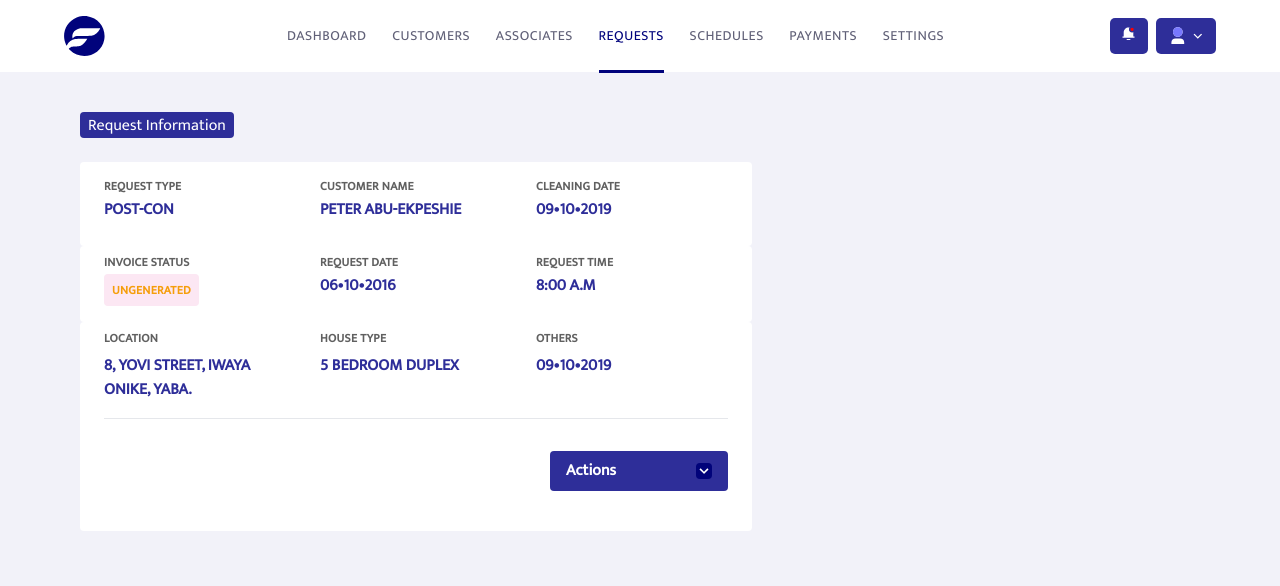
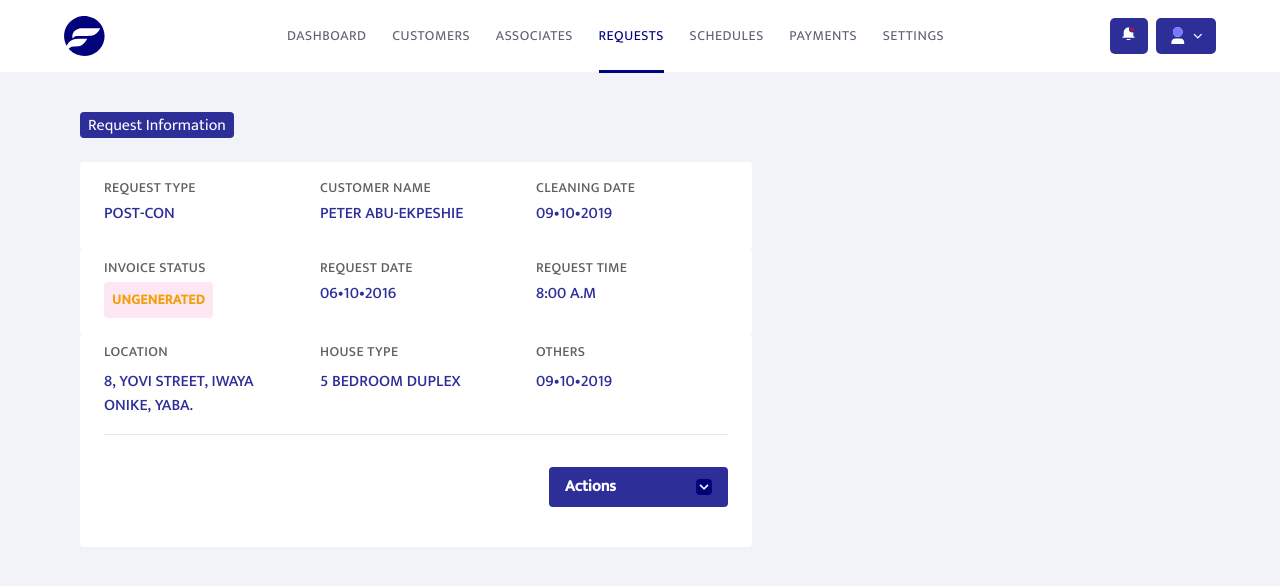
Before and after one commit to jidegithub/fyre, a React (Create React App) app: page / in a window 1280 px wide. Shown: the top 586 px of the page. Built offline with nearby package versions, Linux system fonts and the light colour scheme.

Commit message:
update: update form labels/card font

```diff
--- a/public/index.html
+++ b/public/index.html
@@ -25,7 +25,7 @@
       Learn how to configure a non-root public URL by running `npm run build`.
     -->
     <link rel="preconnect" href="https://fonts.gstatic.com">
-    <link href="https://fonts.googleapis.com/css2?family=Mukta:wght@200;300;400&display=swap" rel="stylesheet">
+    <link href="https://fonts.googleapis.com/css2?family=Mukta:wght@200;300;400;500&display=swap" rel="stylesheet">
     <title>Fyre</title>
   </head>
   <body>
--- a/src/components/Request/RequestCard.jsx
+++ b/src/components/Request/RequestCard.jsx
@@ -5,74 +5,74 @@ export default function RequestCard() {
 	return (
 		<section className="my-6">
 				<div className="w-full max-w-2xl bg-white rounded px-6 py-4">
-					<div className="flex flex-wrap -mx-3 mb-2 qs-medium">
-						<div className="w-auto md:w-1/3 px-3 mb-6 md:mb-0 font-bold">
-							<label className="block uppercase tracking-wide text-grey text-xs mb-1">
+					<div className="flex flex-wrap -mx-3 mb-2 qs-bold">
+						<div className="w-auto md:w-1/3 px-3 mb-6 md:mb-0">
+							<label className="block uppercase tracking-wide text-grey text-sm mb-1">
 								request type
 							</label>
-							<p className="primary-color-txt">POST-CON</p>
+							<p className="qs-bold primary-color-txt">POST-CON</p>
 						</div>
-						<div className="w-auto md:w-1/3 px-3 mb-6 font-bold md:mb-0">
-							<label className="block uppercase tracking-wide text-grey text-xs mb-1">
+						<div className="w-auto md:w-1/3 px-3 mb-6 md:mb-0">
+							<label className="block uppercase tracking-wide text-grey text-sm mb-1">
 								customer name
 							</label>
-							<p className="primary-color-txt">PETER ABU-EKPESHIE</p>
+							<p className="qs-bold primary-color-txt">PETER ABU-EKPESHIE</p>
 						</div>
-						<div className="w-auto md:w-1/3 px-3 mb-6 font-bold md:mb-0">
-							<label className="block uppercase tracking-wide text-grey text-xs mb-1">
+						<div className="w-auto md:w-1/3 px-3 mb-6 md:mb-0">
+							<label className="block uppercase tracking-wide text-grey text-sm mb-1">
 								cleaning date
 							</label>
-							<p className="primary-color-txt">09&bull;10&bull;2019</p>
+							<p className="qs-bold primary-color-txt">09&bull;10&bull;2019</p>
 						</div>
 					</div>
 				</div>
 
 				<div className="w-full max-w-2xl bg-white rounded px-6 py-2">
-					<div className="flex flex-wrap -mx-3 mb-2 qs-medium">
-						<div className="w-auto md:w-1/3 px-3 mb-6 font-bold md:mb-0">
-							<label className="block uppercase tracking-wide text-grey text-xs mb-1">
+					<div className="flex flex-wrap -mx-3 mb-2 qs-bold">
+						<div className="w-auto md:w-1/3 px-3 mb-6 md:mb-0">
+							<label className="block uppercase tracking-wide text-grey text-sm mb-1">
 								invoice status
 							</label>
-							<p className="primary-color-txt">
-							<span className="inline-block bg-pink-100 text-yellow-500 text-xs px-2 py-2 rounded uppercase font-semibold tracking-wide">ungenerated</span>
+							<p className="qs-bold primary-color-txt">
+							<span className="inline-block bg-pink-100 text-yellow-500 text-sm px-2 py-2 rounded uppercase font-semibold tracking-wide">ungenerated</span>
 							</p>
 						</div>
-						<div className="w-auto md:w-1/3 px-3 mb-6 font-bold md:mb-0">
-							<label className="block uppercase tracking-wide text-grey text-xs mb-1">
+						<div className="w-auto md:w-1/3 px-3 mb-6 md:mb-0">
+							<label className="block uppercase tracking-wide text-grey text-sm mb-1">
 								request date
 							</label>
-							<p className="primary-color-txt">06&bull;10&bull;2016</p>
+							<p className="qs-bold primary-color-txt">06&bull;10&bull;2016</p>
 						</div>
-						<div className="w-auto md:w-1/3 px-3 mb-6 font-bold md:mb-0">
-							<label className="block uppercase tracking-wide text-grey text-xs mb-1">
+						<div className="w-auto md:w-1/3 px-3 mb-6 md:mb-0">
+							<label className="block uppercase tracking-wide text-grey text-sm mb-1">
 								request time
 							</label>
-							<p className="primary-color-txt">8:00 A.M</p>
+							<p className="qs-bold primary-color-txt">8:00 A.M</p>
 						</div>
 					</div>
 				</div>
 
 				<div className="w-full max-w-2xl bg-white rounded px-6 py-2">
-					<div className="flex flex-wrap -mx-3 mb-2 qs-medium">
-						<div className="w-auto md:w-1/3 px-3 mb-6 font-bold md:mb-0">
-							<label className="block uppercase tracking-wide text-grey text-xs mb-2">
+					<div className="flex flex-wrap -mx-3 mb-2 qs-bold">
+						<div className="w-auto md:w-1/3 px-3 mb-6 md:mb-0">
+							<label className="block uppercase tracking-wide text-grey text-sm mb-2">
 								location
 							</label>
-							<p className="primary-color-txt">
+							<p className="qs-bold primary-color-txt">
 								8, YOVI STREET, IWAYA ONIKE, YABA.
 							</p>
 						</div>
-						<div className="w-auto md:w-1/3 px-3 mb-6 font-bold md:mb-0">
-							<label className="block uppercase tracking-wide text-grey text-xs mb-2">
+						<div className="w-auto md:w-1/3 px-3 mb-6 md:mb-0">
+							<label className="block uppercase tracking-wide text-grey text-sm mb-2">
 								house type
 							</label>
-							<p className="primary-color-txt">5 BEDROOM DUPLEX</p>
+							<p className="qs-bold primary-color-txt">5 BEDROOM DUPLEX</p>
 						</div>
-						<div className="w-auto md:w-1/3 px-3 mb-6 font-bold md:mb-0">
-							<label className="block uppercase tracking-wide text-grey text-xs mb-2">
+						<div className="w-auto md:w-1/3 px-3 mb-6 md:mb-0">
+							<label className="block uppercase tracking-wide text-grey text-sm mb-2">
 								others
 							</label>
-							<p className="primary-color-txt">09&bull;10&bull;2019</p>
+							<p className="qs-bold primary-color-txt">09&bull;10&bull;2019</p>
 						</div>
 					</div>
 					<hr className="mt-4"/>
--- a/src/components/test.jsx
+++ /dev/null
@@ -1,90 +0,0 @@
-
-<form class="w-full max-w-lg">
-  <div class="flex flex-wrap -mx-3 mb-6">
-    <div class="w-full md:w-1/2 px-3 mb-6 md:mb-0">
-      <label class="block uppercase tracking-wide text-gray-700 text-xs font-bold mb-2" for="grid-first-name">
-        First Name
-      </label>
-      <input class="appearance-none block w-full bg-gray-200 text-gray-700 border border-red-500 rounded py-3 px-4 mb-3 leading-tight focus:outline-none focus:bg-white" id="grid-first-name" type="text" placeholder="Jane"/>
-      <p class="text-red-500 text-xs italic">Please fill out this field.</p>
-    </div>
-    <div class="w-full md:w-1/2 px-3">
-      <label class="block uppercase tracking-wide text-gray-700 text-xs font-bold mb-2" for="grid-last-name">
-        Last Name
-      </label>
-      <input class="appearance-none block w-full bg-gray-200 text-gray-700 border border-gray-200 rounded py-3 px-4 leading-tight focus:outline-none focus:bg-white focus:border-gray-500" id="grid-last-name" type="text" placeholder="Doe"/>
-    </div>
-  </div>
-  <div class="flex flex-wrap -mx-3 mb-6">
-    <div class="w-full px-3">
-      <label class="block uppercase tracking-wide text-gray-700 text-xs font-bold mb-2" for="grid-password">
-        Password
-      </label>
-      <input class="appearance-none block w-full bg-gray-200 text-gray-700 border border-gray-200 rounded py-3 px-4 mb-3 leading-tight focus:outline-none focus:bg-white focus:border-gray-500" id="grid-password" type="password" placeholder="******************"/>
-      <p class="text-gray-600 text-xs italic">Make it as long and as crazy as you'd like</p>
-    </div>
-  </div>
-  <div class="flex flex-wrap -mx-3 mb-2">
-    <div class="w-full md:w-1/3 px-3 mb-6 md:mb-0">
-      <label class="block uppercase tracking-wide text-gray-700 text-xs font-bold mb-2" for="grid-city">
-        City
-      </label>
-      <input class="appearance-none block w-full bg-gray-200 text-gray-700 border border-gray-200 rounded py-3 px-4 leading-tight focus:outline-none focus:bg-white focus:border-gray-500" id="grid-city" type="text" placeholder="Albuquerque"/>
-    </div>
-    <div class="w-full md:w-1/3 px-3 mb-6 md:mb-0">
-      <label class="block uppercase tracking-wide text-gray-700 text-xs font-bold mb-2" for="grid-state">
-        State
-      </label>
-      <div class="relative">
-        <select class="block appearance-none w-full bg-gray-200 border border-gray-200 text-gray-700 py-3 px-4 pr-8 rounded leading-tight focus:outline-none focus:bg-white focus:border-gray-500" id="grid-state">
-          <option>New Mexico</option>
-          <option>Missouri</option>
-          <option>Texas</option>
-        </select>
-        <div class="pointer-events-none absolute inset-y-0 right-0 flex items-center px-2 text-gray-700">
-          <svg class="fill-current h-4 w-4" xmlns="http://www.w3.org/2000/svg" viewBox="0 0 20 20"><path d="M9.293 12.95l.707.707L15.657 8l-1.414-1.414L10 10.828 5.757 6.586 4.343 8z"/></svg>
-        </div>
-      </div>
-    </div>
-    <div class="w-full md:w-1/3 px-3 mb-6 md:mb-0">
-      <label class="block uppercase tracking-wide text-gray-700 text-xs font-bold mb-2" for="grid-zip">
-        Zip
-      </label>
-      <input class="appearance-none block w-full bg-gray-200 text-gray-700 border border-gray-200 rounded py-3 px-4 leading-tight focus:outline-none focus:bg-white focus:border-gray-500" id="grid-zip" type="text" placeholder="90210"/>
-    </div>
-  </div>
-</form>
-
-
-<form className="w-full flex-col bg-white rounded px-6 py-4 mt-4">
-  <div className="flex flex-wrap -mx-3 mb-6">
-    <div className="w-full px-3">
-      <label className="block tracking-wide text-grey text-xs mb-2" htmlFor="client-name">
-        Customer/Company name
-      </label>
-      <input className="appearance-none border-yellow-500 block w-full text-gray-700 border rounded py-3 px-4 mb-3 leading-tight focus:outline-none focus:bg-white focus:border-gray-500" id="client-name" type="text" placeholder="Spleet Limited"/>
-    </div>
-  </div>
-  <div className="flex flex-wrap -mx-3 mb-6">
-    <div className="w-full md:w-1/2 px-3 mb-6 md:mb-0">
-      <label className="block tracking-wide text-grey text-xs mb-2" htmlFor="email">
-        Email address
-      </label>
-      <input className="appearance-none border-yellow-500 block w-full text-gray-700 border rounded py-3 px-4 mb-3 leading-tight focus:outline-none focus:bg-white" id="email" type="email" placeholder="Info@spleet.ng"/>
-    </div>
-    <div className="w-full md:w-1/2 px-3">
-      <label className="block tracking-wide text-grey text-xs mb-2" htmlFor="phone">
-        Phone number
-      </label>
-      <input className="appearance-none border-yellow-500 block w-full text-gray-700 border rounded py-3 px-4 leading-tight focus:outline-none focus:bg-white focus:border-gray-500" id="phone" type="text" placeholder="08563255555"/>
-    </div>
-  </div>
-  <div className="flex flex-wrap -mx-3 mb-6">
-    <div className="w-full px-3">
-      <label className="block tracking-wide text-grey text-xs mb-2" htmlFor="address">
-        Home/ Building Address
-      </label>
-      <input className="appearance-none border-yellow-500 block w-full text-gray-700 border rounded py-3 px-4 mb-3 leading-tight focus:outline-none focus:bg-white focus:border-gray-500" id="address" type="text" placeholder="51,Iwaya Road,Onike, Iwaya"/>
-    </div>
-  </div>
-</form>
--- a/src/index.css
+++ b/src/index.css
@@ -18,6 +18,10 @@ input::placeholder {
   @apply text-gray-500;
   @apply placeholder-opacity-0;
   font-family: 'Mukta', sans-serif;
+}
+.qs-bold{
+  font-family: 'Mukta', sans-serif;
+  font-weight: 500;
 }
 .qs-medium{
   font-family: 'Mukta', sans-serif;
```
Also changed, not shown: 1 other file (tests, documents, lock files or other folders).
